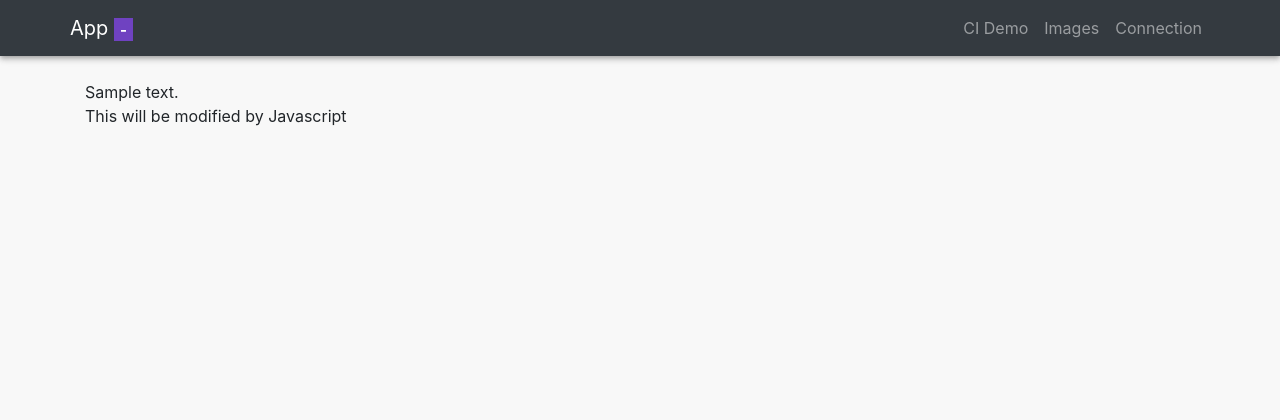
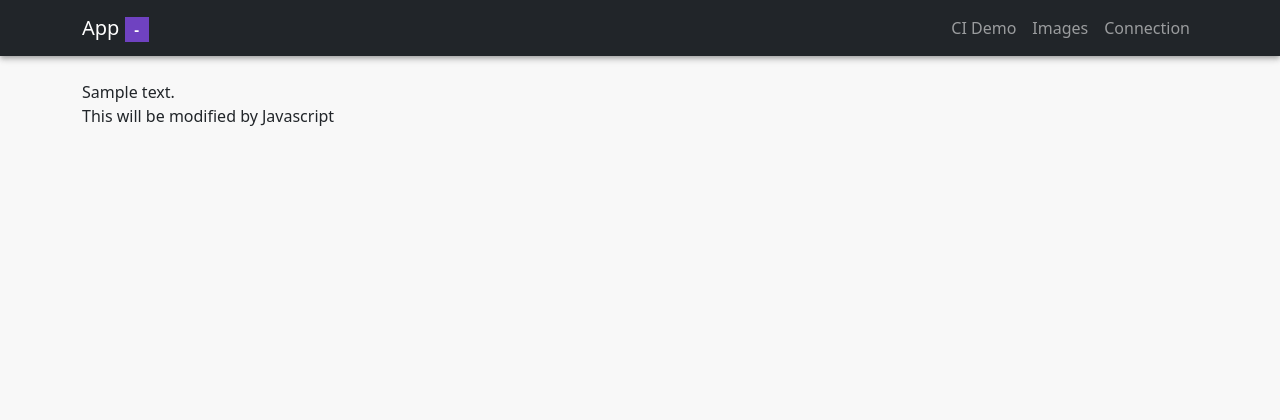
Before and after one commit to silarhi/symfony-docker-ci, a Symfony app: template templates/default/index.html.twig in a window 1280 px wide. Shown: the top 420 px of the page. Run offline with Twig, Linux system fonts and the light colour scheme; the template is opened without the code that fills it: most values are stand-ins (such as "Sample title", 1, 10 or a date in 2020); style sheets or scripts are compiled from the project's sources; some libraries are stand-ins or nearby versions.

Commit message:
Switched to Bootstrap 5

```diff
--- a/assets/scss/app.scss
+++ b/assets/scss/app.scss
@@ -6,6 +6,7 @@ $primary: #6f42c1;
 $enable-rounded: false;
 $enable-shadows: true;
 $card-border-width: 0;
+$link-decoration: none;
 
 @import '~bootstrap/scss/bootstrap';
 
--- a/package.json
+++ b/package.json
@@ -2,7 +2,7 @@
     "devDependencies": {
         "@babel/preset-react": "^7.13.13",
         "@symfony/webpack-encore": "^1.2.0",
-        "bootstrap": "^4.6.0",
+        "bootstrap": "^5.0.0",
         "core-js": "^3.12.1",
         "file-loader": "^6.0.0",
         "husky": "^6.0.0",
--- a/templates/base.html.twig
+++ b/templates/base.html.twig
@@ -2,7 +2,7 @@
 <html lang="fr">
 <head>
     <meta charset="utf-8">
-    <meta name="viewport" content="width=device-width, initial-scale=1, shrink-to-fit=no">
+    <meta name="viewport" content="width=device-width, initial-scale=1">
     <title>{% block title %}Welcome!{% endblock %}</title>
 
     {{ encore_entry_link_tags('app') }}
@@ -12,7 +12,7 @@
 <nav class="navbar navbar-expand navbar-dark bg-dark">
     <div class="container">
         <a class="navbar-brand" href="{{ path('homepage') }}">App
-            <span class="badge badge-primary">{{ app_version }} - {{ git_commit }}</span></a>
+            <span class="badge bg-primary">{{ app_version }} - {{ git_commit }}</span></a>
         {% set routeName = app.request.attributes.get('_route') %}
         <ul class="navbar-nav flex-row">
             <li class="nav-item">
@@ -51,11 +51,11 @@
                 <a href="https://github.com/silarhi/symfony-docker-ci/commit/{{ git_commit }}">{{ git_commit }}</a>
             </li>
             <li class="list-inline-item">
-                App version: <span class="badge badge-primary">{{ app_version }}</span>
+                App version: <span class="badge bg-primary">{{ app_version }}</span>
             </li>
             <li class="list-inline-item">
                 Symfony version:
-                <span class="badge badge-primary">{{ constant('Symfony\\Component\\HttpKernel\\Kernel::VERSION') }}</span>
+                <span class="badge bg-primary">{{ constant('Symfony\\Component\\HttpKernel\\Kernel::VERSION') }}</span>
             </li>
         </ul>
         <a href="https://sainthillier.fr">Guillaume Sainthillier - PHP Web Developer</a>
--- a/templates/security/login.html.twig
+++ b/templates/security/login.html.twig
@@ -15,11 +15,11 @@
         <form method="post">
             <div class="card">
                 <div class="card-body">
-                    <div class="form-group">
+                    <div class="mb-3">
                         <label for="inputUsername">Username</label>
                         <input type="text" value="test" name="username" id="inputUsername" class="form-control form-control-lg" required autofocus placeholder="test">
                     </div>
-                    <div class="form-group">
+                    <div class="mb-3">
                         <label for="inputPassword">Password</label>
                         <input type="password" name="password" id="inputPassword" class="form-control form-control-lg" required placeholder="test" value="test">
                     </div>
--- a/templates/security/valide_authentification.html.twig
+++ b/templates/security/valide_authentification.html.twig
@@ -14,7 +14,7 @@
         <form method="post">
             <div class="card">
                 <div class="card-body">
-                    <div class="form-group">
+                    <div class="mb-3">
                         <label for="qrCode">Received code</label>
                         <input type="text" id="qrCode" name="qrCode" class="form-control form-control-lg" required="required" autofocus />
                     </div>
```
Also changed, not shown: templates/security/setup-2fa.html.twig (+1 -1 lines), 1 other file.
